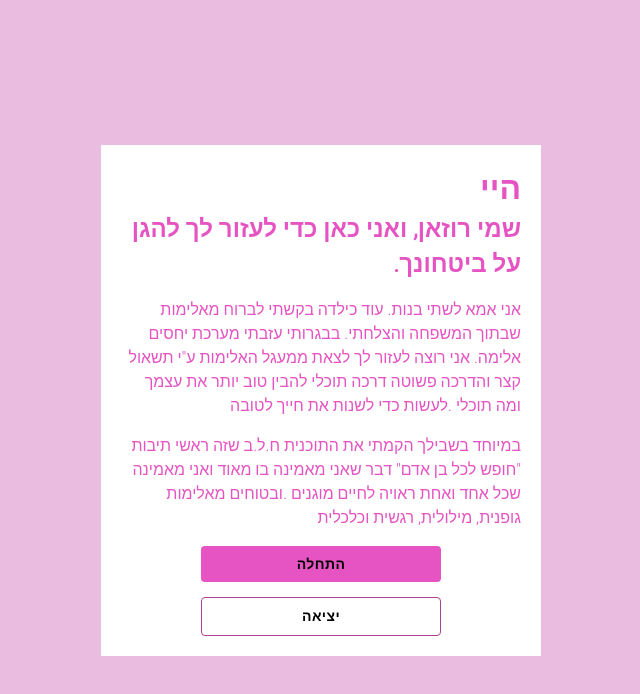
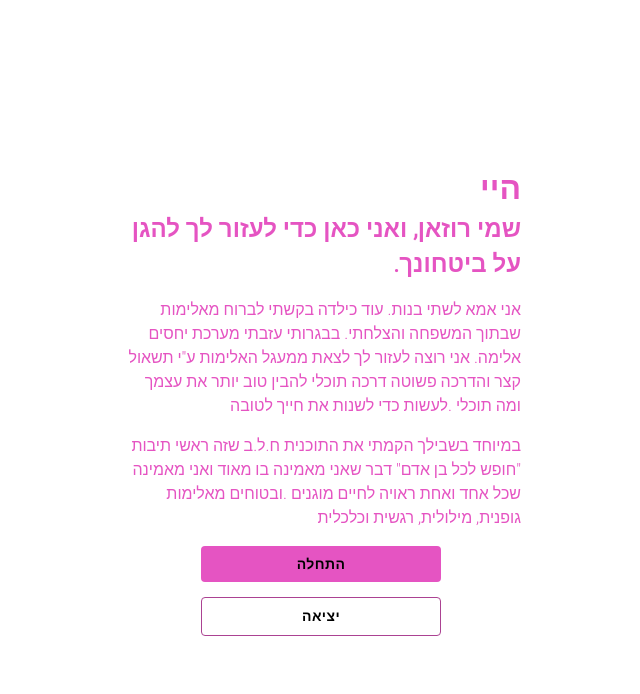
Before and after one commit to chayale90/Hackathon, a React (Vite) app in the folder client/: page / in a window 1280 px wide. Shown: the top 694 px of the page, without its empty margins (538-1178 px from the left). Built offline with nearby package versions, Linux system fonts and the light colour scheme.

Commit message:
add var color fot hove button

```diff
--- a/client/src/App.css
+++ b/client/src/App.css
@@ -2,6 +2,7 @@
   --color: #e554c2;
   --text-color: black;
   --font-family: "Heebo", sans-serif;
+  --hover-button: #e2a4d3;
 }
 h1,
 h2,
@@ -20,7 +21,7 @@ body {
   align-items: center;
   height: 100vh;
   font-family: var(--font-family);
-  background-color: #eabcdf;
+  background-color: #ffffff;
 }
 button {
   width: 60%;
--- a/client/src/component/CostumeComponents/Button.tsx
+++ b/client/src/component/CostumeComponents/Button.tsx
@@ -6,7 +6,7 @@ export const FullButton = styled(Button)<ButtonProps>(() => ({
   color: "black",
   fontWeight: "bold",
   "&:hover": {
-    backgroundColor: "#ab4292",
+    backgroundColor: "var(--hover-button)",
   },
 }));
 
@@ -16,6 +16,6 @@ export const BorderButton = styled(Button)<ButtonProps>(() => ({
   fontWeight: "bold",
   border: "1px solid #ab4292",
   "&:hover": {
-    backgroundColor: "#ab4292",
+    backgroundColor: "var(--hover-button)",
   },
 }));
```
